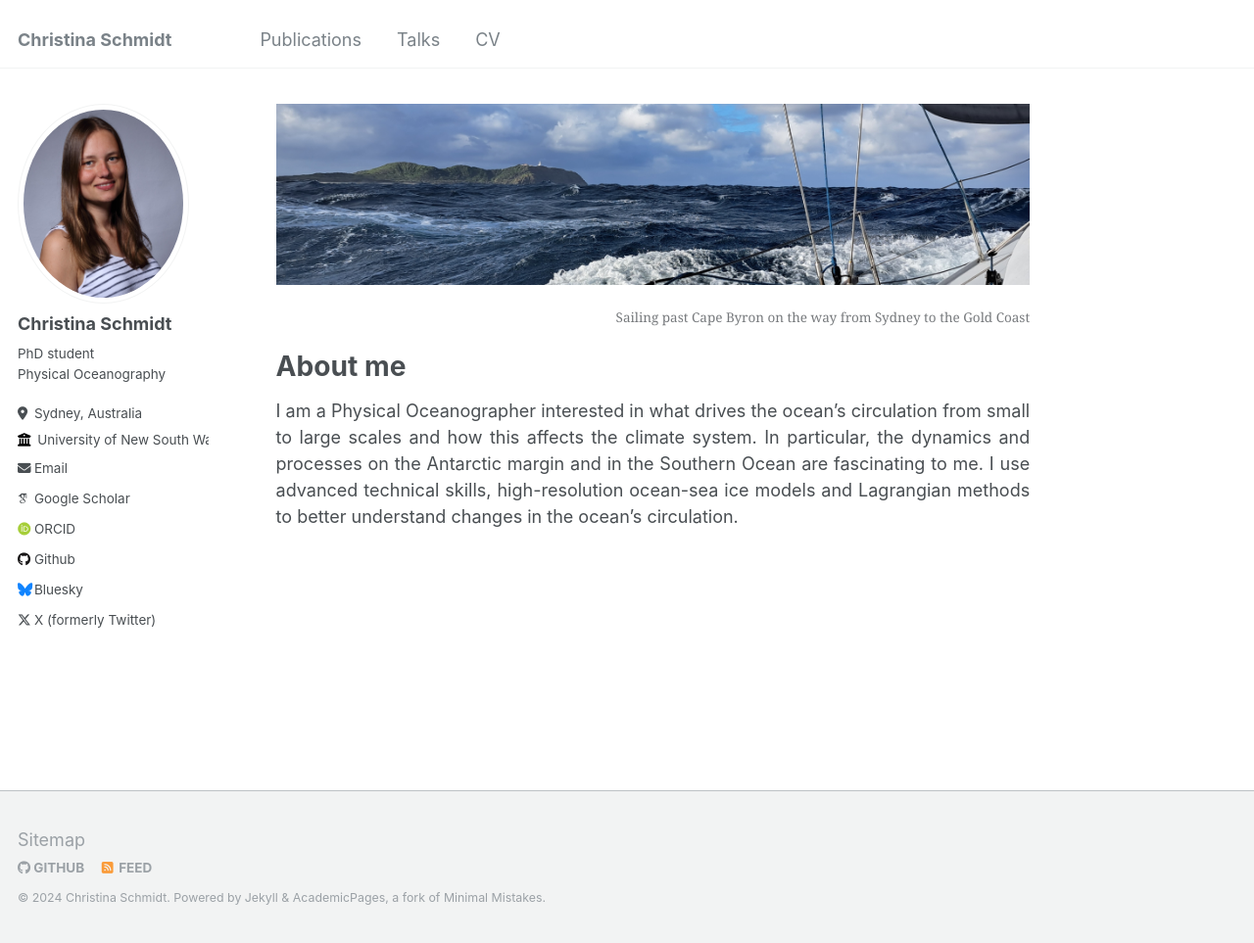
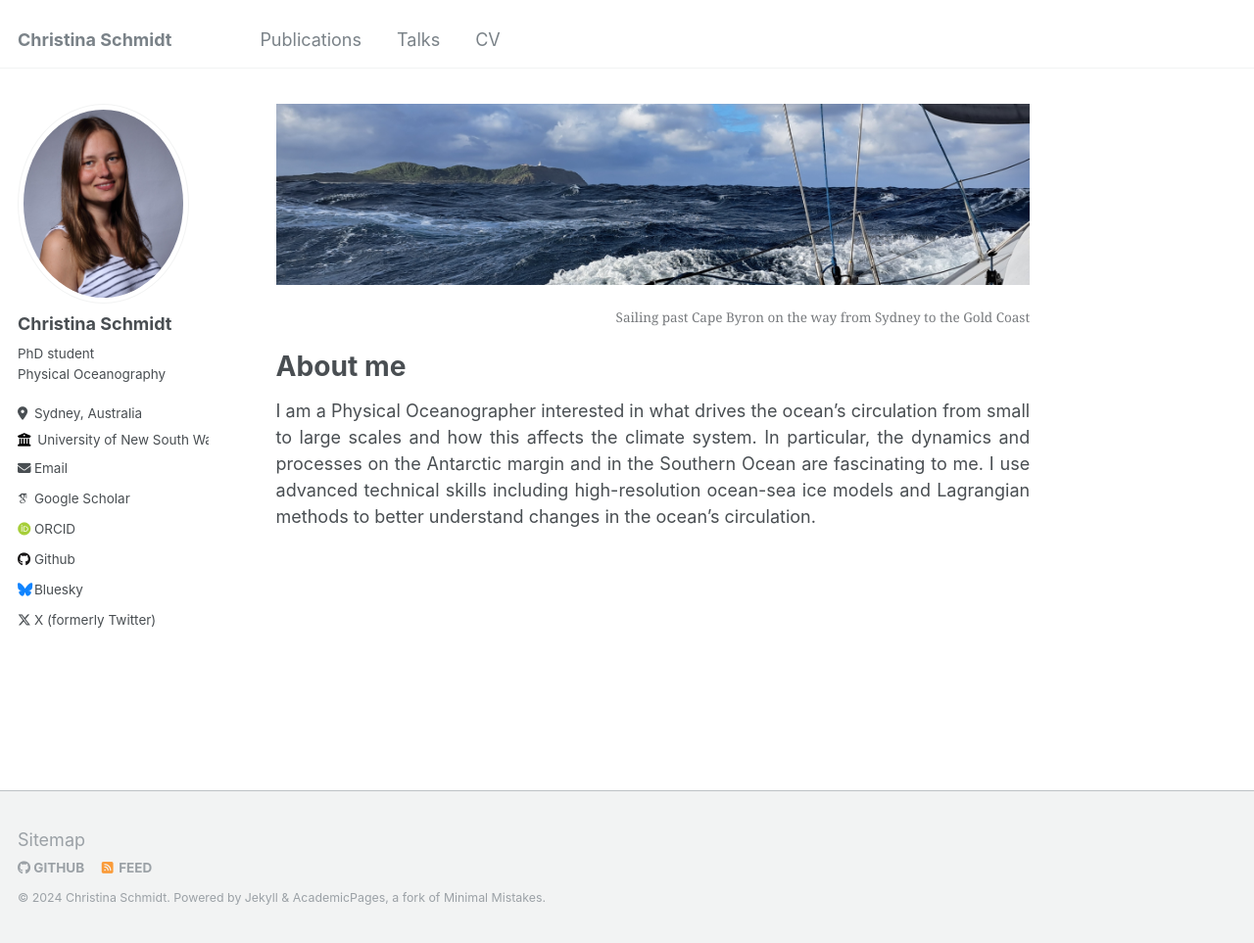
Before and after one commit to schmidt-christina/schmidt-christina.github.io, a Jekyll site: the page built from _pages/about.md, in a window 1280 px wide and 963 px high. Shown: the whole window at 98% size. Built offline with Jekyll 4.4.1, drawn with Linux system fonts in a browser that asks for light colours; some web fonts are replaced.

Commit message:
Update about.md

```diff
--- a/_pages/about.md
+++ b/_pages/about.md
@@ -16,4 +16,4 @@ redirect_from:
 
 # About me
 
-<p style='text-align: justify;'> I am a Physical Oceanographer interested in what drives the ocean’s circulation from small to large scales and how this affects the climate system. In particular, the dynamics and processes on the Antarctic margin and in the Southern Ocean are fascinating to me. I use advanced technical skills, high-resolution ocean-sea ice models and Lagrangian methods to better understand changes in the ocean’s circulation. </p>
+<p style='text-align: justify;'> I am a Physical Oceanographer interested in what drives the ocean’s circulation from small to large scales and how this affects the climate system. In particular, the dynamics and processes on the Antarctic margin and in the Southern Ocean are fascinating to me. I use advanced technical skills including high-resolution ocean-sea ice models and Lagrangian methods to better understand changes in the ocean’s circulation. </p>
```
